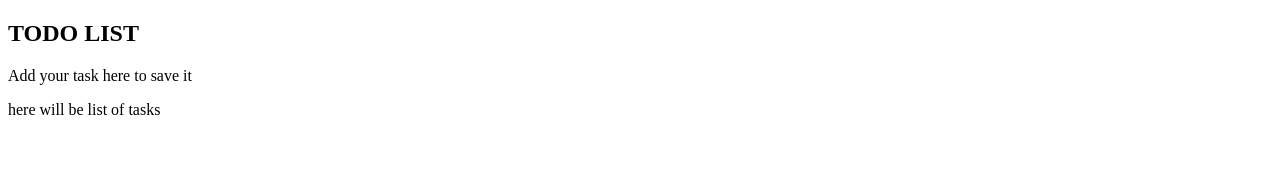
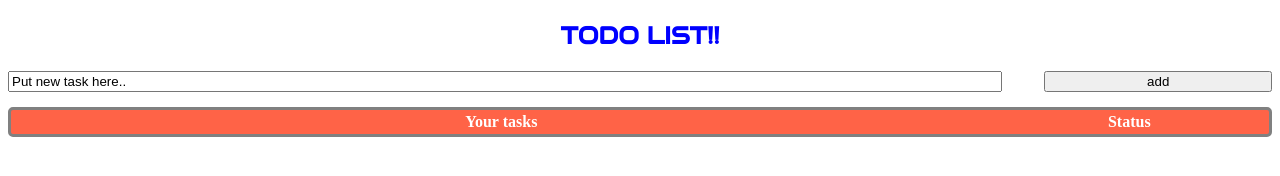
Before and after one commit to sezergemtsov/TODO_LIST, a plain HTML site: page index.html in a window 1280 px wide. Drawn offline with Linux system fonts and the light colour scheme.

Commit message:
refactor

```diff
--- a/index.html
+++ b/index.html
@@ -2,15 +2,26 @@
 <html>
     <head>
         <title>TODO LIST</title>
+        <link rel="stylesheet" href="styles.css">
+        <link rel="stylesheet" href="https://fonts.googleapis.com/css?family=Audiowide">
         <link rel="icon" type="image/x-icon" href="/images/favicon.ico">
+        <script src="addTask.js"></script>
       </head>
 <body>
 
-<h2>TODO LIST</h2>
+  <h2>TODO LIST!!</h2>
 
-<p>Add your task here to save it</p>
+  <label>
+      <input id="input" class="field" type="text" value="Put new task here.." oninput="myTask=this.value">
+      <input class="button" type="submit" value="add" onclick="createTableElement('input', 'table')">
+  </label>
 
-<p>here will be list of tasks</p>
+  <table id="table">
+      <tr>
+          <th class="field">Your tasks</th>
+          <th>Status</th>
+      </tr>
+  </table>
 
 </body>
 </html>
```
